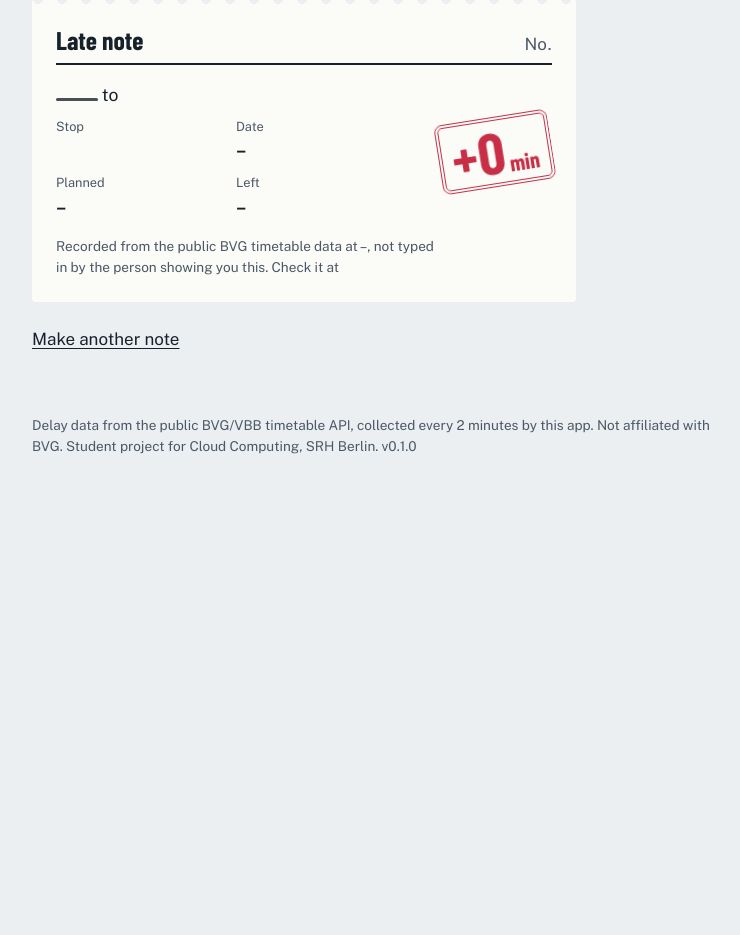
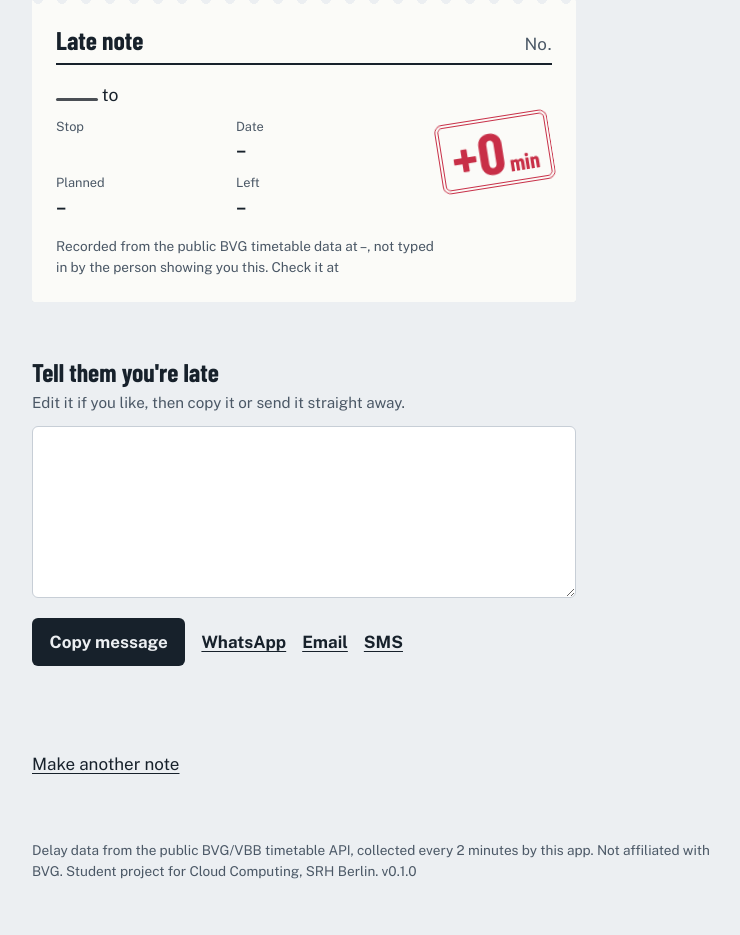
Before and after one commit to AbdulMuhaiminKhan/bvg-late-note, a FastAPI app: template latenote/templates/note.html in a window 1280 px wide. Shown: the part 81-1016 px from the top of the page, without its empty margins (256-996 px from the left). Before the commit the page ends 535 px from the top, so only its background shows below. Run offline with FastAPI, Linux system fonts and the light colour scheme; the template is opened without the code that fills it, so the values that code supplies are empty.

Commit message:
Add a ready-to-send late message with copy and share buttons to each note

```diff
--- /dev/null
+++ b/latenote/static/share.js
@@ -0,0 +1,35 @@
+// Copy or share the "I'm running late" message on the note page.
+// Loaded as a file because the Content-Security-Policy blocks inline scripts.
+(function () {
+  var box = document.getElementById("late-message");
+  var copyBtn = document.getElementById("copy-message");
+  var shareBtn = document.getElementById("share-message");
+  var status = document.getElementById("send-status");
+  if (!box || !copyBtn) return;
+
+  function say(text) {
+    status.textContent = text;
+    setTimeout(function () { status.textContent = ""; }, 4000);
+  }
+
+  copyBtn.addEventListener("click", function () {
+    var text = box.value;
+    if (navigator.clipboard && window.isSecureContext) {
+      navigator.clipboard.writeText(text).then(
+        function () { say("Copied. Paste it into any chat."); },
+        function () { box.select(); say("Select the text and copy it with your keyboard."); }
+      );
+    } else {
+      box.select();
+      try { document.execCommand("copy"); say("Copied. Paste it into any chat."); }
+      catch (e) { say("Select the text and copy it with your keyboard."); }
+    }
+  });
+
+  if (navigator.share && shareBtn) {
+    shareBtn.hidden = false;
+    shareBtn.addEventListener("click", function () {
+      navigator.share({ text: box.value }).catch(function () {});
+    });
+  }
+})();
--- a/latenote/static/style.css
+++ b/latenote/static/style.css
@@ -156,3 +156,19 @@ td.is-late, td.is-cancelled { font-weight: 700; }
   .top, .foot, .after { display: none; }
   .slip { box-shadow: none; -webkit-mask: none; mask: none; border: 1px solid #999; }
 }
+
+/* the ready-to-send message under a note */
+.send { max-width: 34rem; margin: 2rem 0 1.5rem; }
+.send h2 { margin: 0 0 0.25rem; font: 700 1.6rem/1.1 var(--display); }
+.send-hint { margin: 0 0 0.75rem; color: var(--ink-2); font-size: 0.95rem; }
+.send textarea {
+  width: 100%; box-sizing: border-box; padding: 0.7rem 0.75rem; font: inherit; line-height: 1.45;
+  color: var(--ink); background: var(--card); border: 1px solid var(--rule); border-radius: 6px; resize: vertical;
+}
+.send-actions { display: flex; flex-wrap: wrap; align-items: center; gap: 0.6rem 1rem; margin-top: 0.75rem; }
+.send-actions button.secondary { background: transparent; color: var(--ink); border: 2px solid var(--ink); padding: calc(0.7rem - 2px) 1rem; }
+.send-actions button.secondary:hover { background: var(--card); }
+.send-link { color: var(--ink); font-weight: 700; }
+.send-status { min-height: 1.4em; margin: 0.5rem 0 0; color: var(--ink-2); font-size: 0.9rem; }
+.visually-hidden { position: absolute; width: 1px; height: 1px; overflow: hidden; clip: rect(0 0 0 0); white-space: nowrap; }
+@media print { .send { display: none; } }
--- a/latenote/templates/note.html
+++ b/latenote/templates/note.html
@@ -19,5 +19,20 @@
   </p>
   <p class="slip-proof">Recorded from the public BVG timetable data at {{ hhmm(n.last_seen) }}, not typed in by the person showing you this. Check it at <a href="{{ link }}">{{ link }}</a></p>
 </article>
+<section class="send" aria-labelledby="send-title">
+  <h2 id="send-title">Tell them you're late</h2>
+  <p class="send-hint">Edit it if you like, then copy it or send it straight away.</p>
+  <label class="visually-hidden" for="late-message">Message</label>
+  <textarea id="late-message" rows="6">{{ message }}</textarea>
+  <div class="send-actions">
+    <button type="button" id="copy-message">Copy message</button>
+    <button type="button" id="share-message" class="secondary" hidden>Share…</button>
+    <a class="send-link" href="https://wa.me/?text={{ message_q }}" rel="noopener" target="_blank">WhatsApp</a>
+    <a class="send-link" href="mailto:?subject={{ ('Running late: ' ~ n.line)|urlencode }}&amp;body={{ message_q }}">Email</a>
+    <a class="send-link" href="sms:?&amp;body={{ message_q }}">SMS</a>
+  </div>
+  <p class="send-status" id="send-status" role="status"></p>
+</section>
 <p class="after"><a href="/">Make another note</a></p>
+<script src="/static/share.js" defer></script>
 {% endblock %}
--- a/latenote/web.py
+++ b/latenote/web.py
@@ -5,6 +5,7 @@ from __future__ import annotations
 
 from datetime import datetime, timedelta, timezone
 from pathlib import Path
+from urllib.parse import quote
 from zoneinfo import ZoneInfo
 
 from fastapi import FastAPI, Form, HTTPException, Request
@@ -40,6 +41,21 @@ def hhmm(dt: datetime | None) -> str:
 
 def day(dt: datetime | None) -> str:
     return berlin(dt).strftime("%a %d %b %Y") if dt else "–"
+
+
+def late_message(note: dict, link: str) -> str:
+    """The text a user copies and sends: what happened, plus the link that proves it."""
+    train = f"{PRODUCT_NAMES.get(note['product'], '').strip()} {note['line']}".strip()
+    when = f"{day(note['planned_when'])}, {hhmm(note['planned_when'])}"
+    if note["cancelled"]:
+        what = f"my {train} to {note['direction']} from {note['stop_name']} ({when}) was cancelled"
+    else:
+        m = minutes(note["max_delay_s"] if note["max_delay_s"] is not None else note["delay_s"]) or 0
+        what = (
+            f"my {train} to {note['direction']} from {note['stop_name']} was {m} minutes late "
+            f"(planned {hhmm(note['planned_when'])}, left {hhmm(note['actual_when'])}, {day(note['planned_when'])})"
+        )
+    return f"Sorry, I'm running late: {what}. Here is the BVG record: {link}"
 
 
 def minutes(delay_s: int | None) -> int | None:
@@ -138,7 +154,12 @@ def create_app(settings: Settings | None = None) -> FastAPI:
         if note is None:
             raise HTTPException(404, "No note with this code. Check the link.")
         link = f"{settings.public_url.rstrip('/')}/n/{note_id}"
-        return templates.TemplateResponse(request, "note.html", {"n": note, "link": link})
+        message = late_message(note, link)
+        return templates.TemplateResponse(
+            request,
+            "note.html",
+            {"n": note, "link": link, "message": message, "message_q": quote(message)},
+        )
 
     @app.get("/board/{stop_id}", response_class=HTMLResponse)
     def board(request: Request, stop_id: str):
```
Also changed, not shown: tests/test_web.py (+23 -0 lines), README.md.
